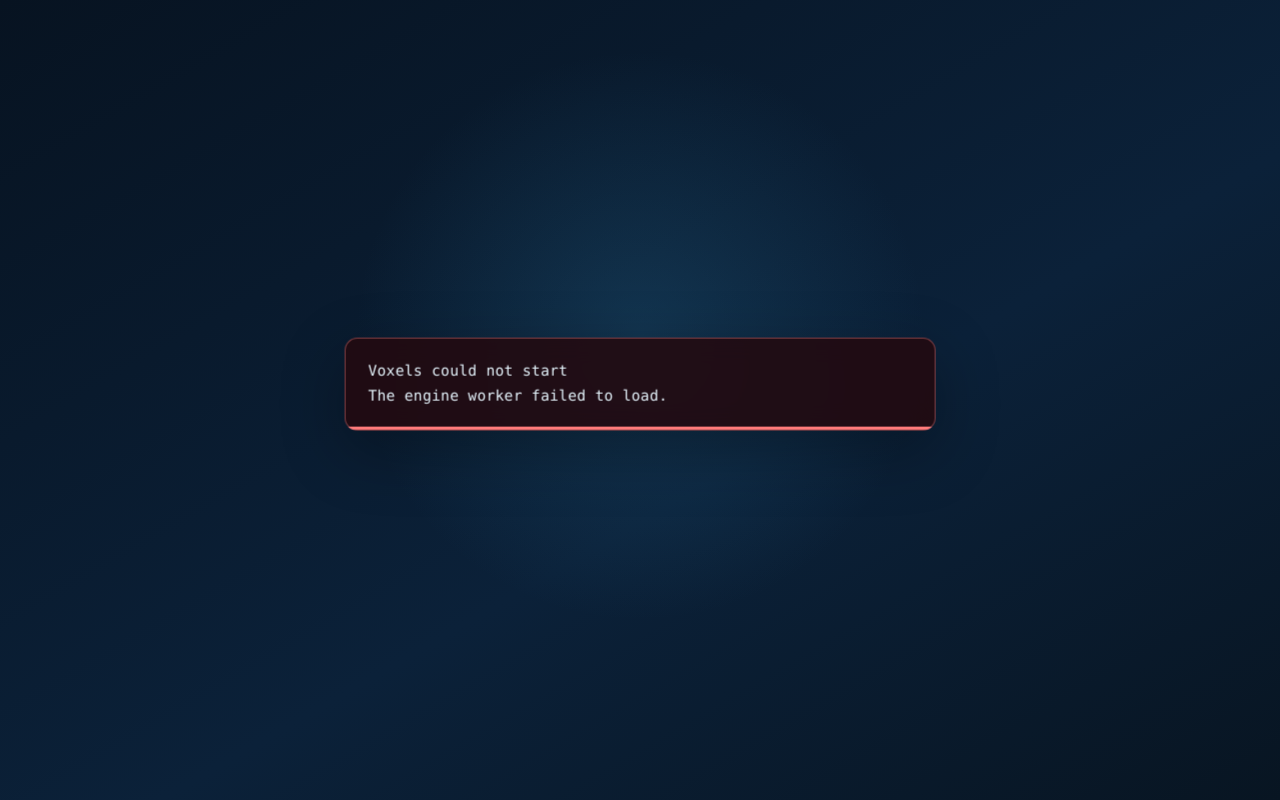
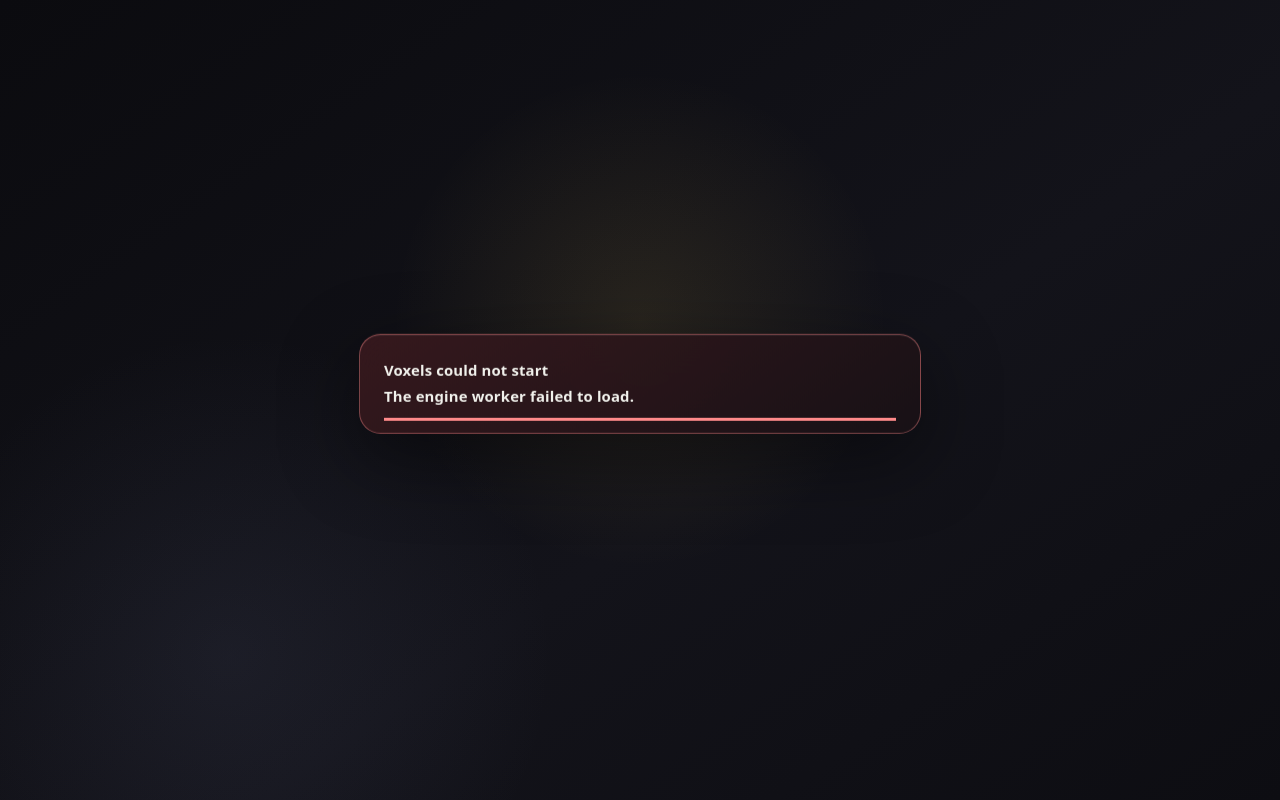
Before and after one commit to blixt/voxels, a website built with Vite: page index.html in a window 1280 px wide. Built offline with nearby package versions, Linux system fonts and the light colour scheme.

Commit message:
Polish the loading chrome

```diff
--- a/index.html
+++ b/index.html
@@ -3,7 +3,7 @@
   <head>
     <meta charset="UTF-8" />
     <meta name="viewport" content="width=device-width, initial-scale=1.0" />
-    <meta name="theme-color" content="#09172a" />
+    <meta name="theme-color" content="#0b0b0f" />
     <link rel="icon" href="data:," />
     <title>Voxels</title>
     <script type="module" src="/web/main.ts"></script>
--- a/web/style.css
+++ b/web/style.css
@@ -1,6 +1,14 @@
 :root {
   color-scheme: dark;
-  background: #09172a;
+  background: #0b0b0f;
+  font-family:
+    ui-rounded,
+    "SF Pro Rounded",
+    "SF Pro Display",
+    system-ui,
+    -apple-system,
+    BlinkMacSystemFont,
+    sans-serif;
 }
 
 * {
@@ -29,8 +37,9 @@
   content: "";
   inset: 0;
   background:
-    radial-gradient(circle at 50% 42%, rgb(40 112 154 / 28%), transparent 36%),
-    linear-gradient(150deg, #071321, #0b2139 58%, #081522);
+    radial-gradient(circle at 50% 40%, rgb(246 207 90 / 10%), transparent 31%),
+    radial-gradient(circle at 18% 82%, rgb(104 112 148 / 12%), transparent 26%),
+    linear-gradient(145deg, #0b0b0f, #13131a 58%, #0d0d12);
 }
 
 body::after {
@@ -38,24 +47,26 @@
   white-space: pre-wrap;
   left: 50%;
   top: 48%;
-  width: min(34rem, calc(100% - 3rem));
-  padding: 1.2rem 1.4rem 1.35rem;
-  border: 1px solid rgb(151 220 255 / 22%);
-  border-radius: 0.8rem;
-  color: #e8f7ff;
+  width: min(32rem, calc(100% - 2rem));
+  padding: 1.35rem 1.5rem 1.55rem;
+  border: 1px solid rgb(255 255 255 / 12%);
+  border-radius: 1.35rem;
+  color: #f1f1ec;
   background:
-    linear-gradient(90deg, #55d6ff var(--loading-progress, 8%), transparent 0) bottom / 100% 3px
-      no-repeat,
-    rgb(5 18 31 / 76%);
-  box-shadow: 0 1.25rem 4rem rgb(0 0 0 / 30%);
+    linear-gradient(90deg, #f6cf5a var(--loading-progress, 8%), rgb(255 255 255 / 8%) 0) bottom
+      0.75rem left 1.5rem / calc(100% - 3rem) 3px no-repeat,
+    linear-gradient(145deg, rgb(36 36 45 / 91%), rgb(19 19 25 / 91%));
+  box-shadow:
+    0 1.5rem 5rem rgb(0 0 0 / 46%),
+    inset 0 1px rgb(255 255 255 / 7%);
   font:
-    500 0.92rem/1.7 ui-monospace,
-    "SFMono-Regular",
-    Menlo,
-    monospace;
-  letter-spacing: 0.015em;
+    650 0.93rem/1.75 ui-rounded,
+    "SF Pro Rounded",
+    system-ui,
+    sans-serif;
+  letter-spacing: 0.01em;
   transform: translate(-50%, -50%);
-  backdrop-filter: blur(12px);
+  backdrop-filter: blur(22px) saturate(115%);
 }
 
 body.loading::before,
@@ -64,10 +75,11 @@
 }
 
 body.load-failed::after {
-  border-color: rgb(255 126 126 / 45%);
+  border-color: rgb(255 138 138 / 42%);
   background:
-    linear-gradient(90deg, #ff7b7b 100%, transparent 0) bottom / 100% 3px no-repeat,
-    rgb(35 10 15 / 88%);
+    linear-gradient(90deg, #ff8a8a 100%, transparent 0) bottom 0.75rem left 1.5rem /
+      calc(100% - 3rem) 3px no-repeat,
+    linear-gradient(145deg, rgb(56 25 30 / 94%), rgb(24 17 22 / 94%));
 }
 
 @media (prefers-reduced-motion: reduce) {
```
